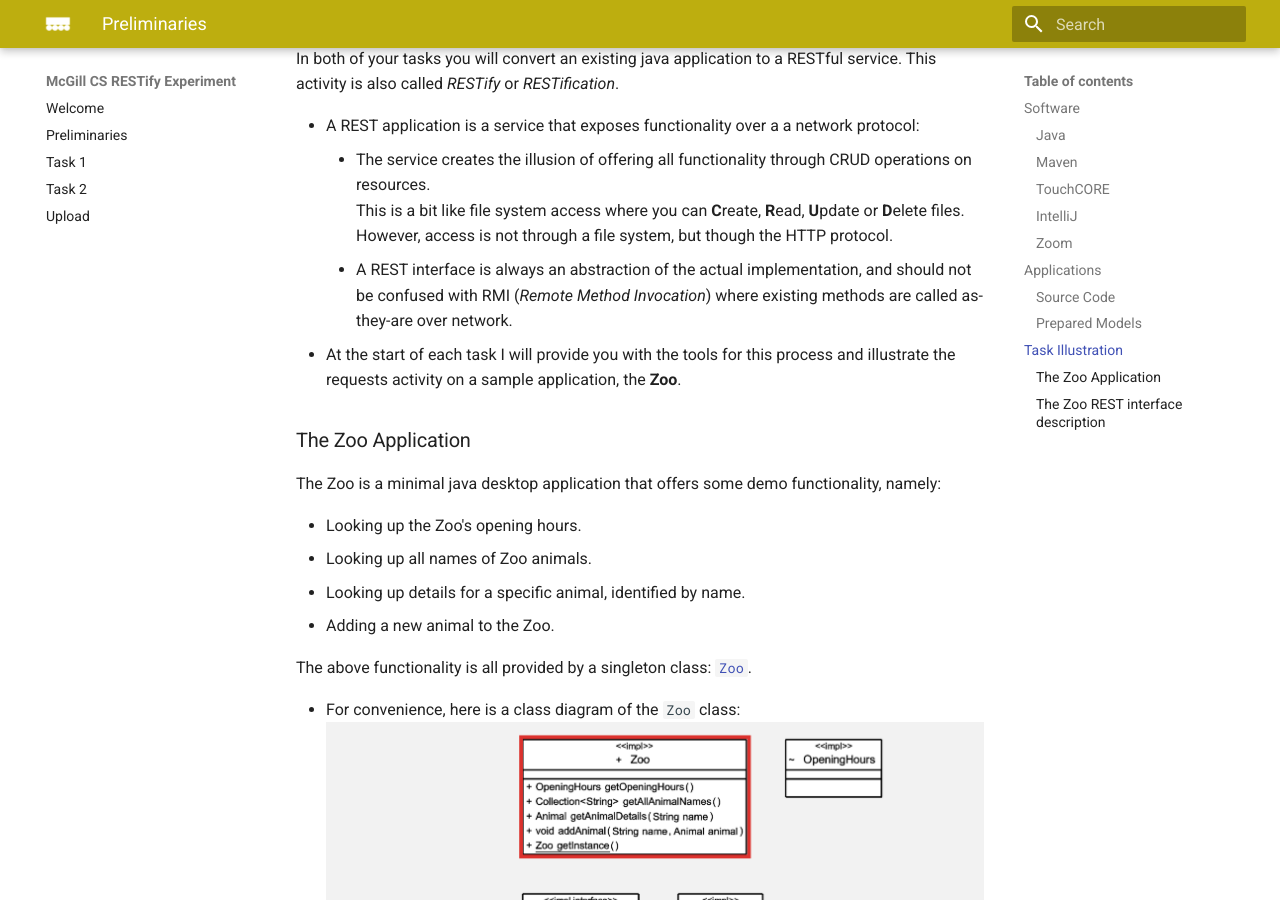
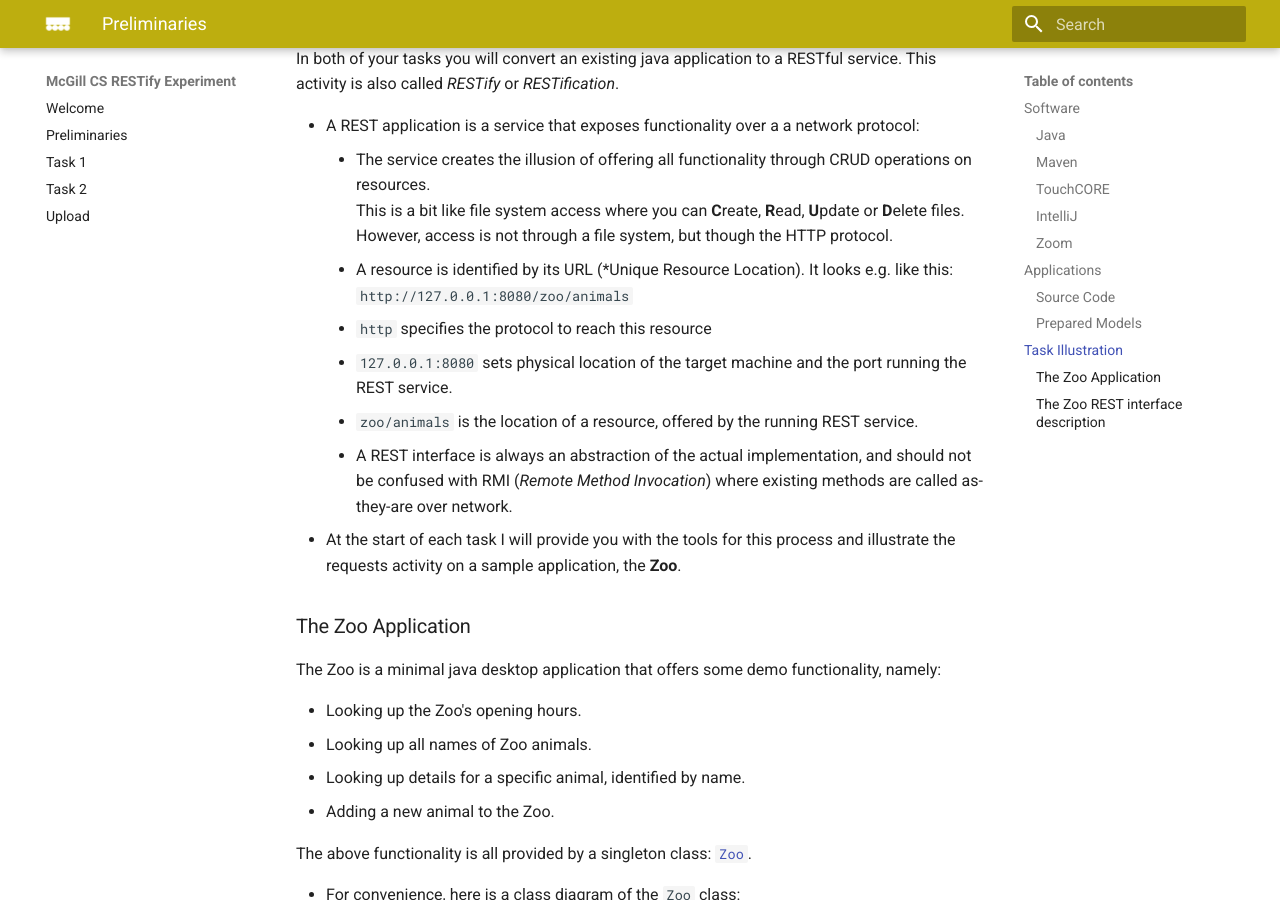
Before and after one commit to m5c/RestifyParticipantInstructions, an MkDocs documentation site: the page built from docs/preliminaries-start.md, in a window 1280 px wide and 900 px high, scrolled down 4587 px. Built offline with MkDocs 1.6.1 and Material for MkDocs 9.7.7, drawn with Linux system fonts in a browser that asks for light colours.

Commit message:
added URL description

````diff
--- a/docs/preliminaries-start.md
+++ b/docs/preliminaries-start.md
@@ -140,6 +140,11 @@
     * The service creates the illusion of offering all functionality through CRUD operations on resources.
 This is a bit like file system access where you can **C**reate, **R**ead, **U**pdate or **D**elete files.
 However, access is not through a file system, but though the HTTP protocol.
+    * A resource is identified by its URL (*Unique Resource Location). It looks e.g. like this:
+```http://127.0.0.1:8080/zoo/animals```
+       * ```http``` specifies the protocol to reach this resource
+       * ```127.0.0.1:8080``` sets physical location of the target machine and the port running the REST service.
+       * ```zoo/animals``` is the location of a resource, offered by the running REST service.
     * A REST interface is always an abstraction of the actual implementation, and should not be confused with RMI (*Remote Method Invocation*) where existing methods are called as-they-are over network.
  * At the start of each task I will provide you with the tools for this process and illustrate the requests activity on a sample application, the **Zoo**.
 
````
Also changed, not shown: docs/preliminaries.md (+5 -0 lines).
